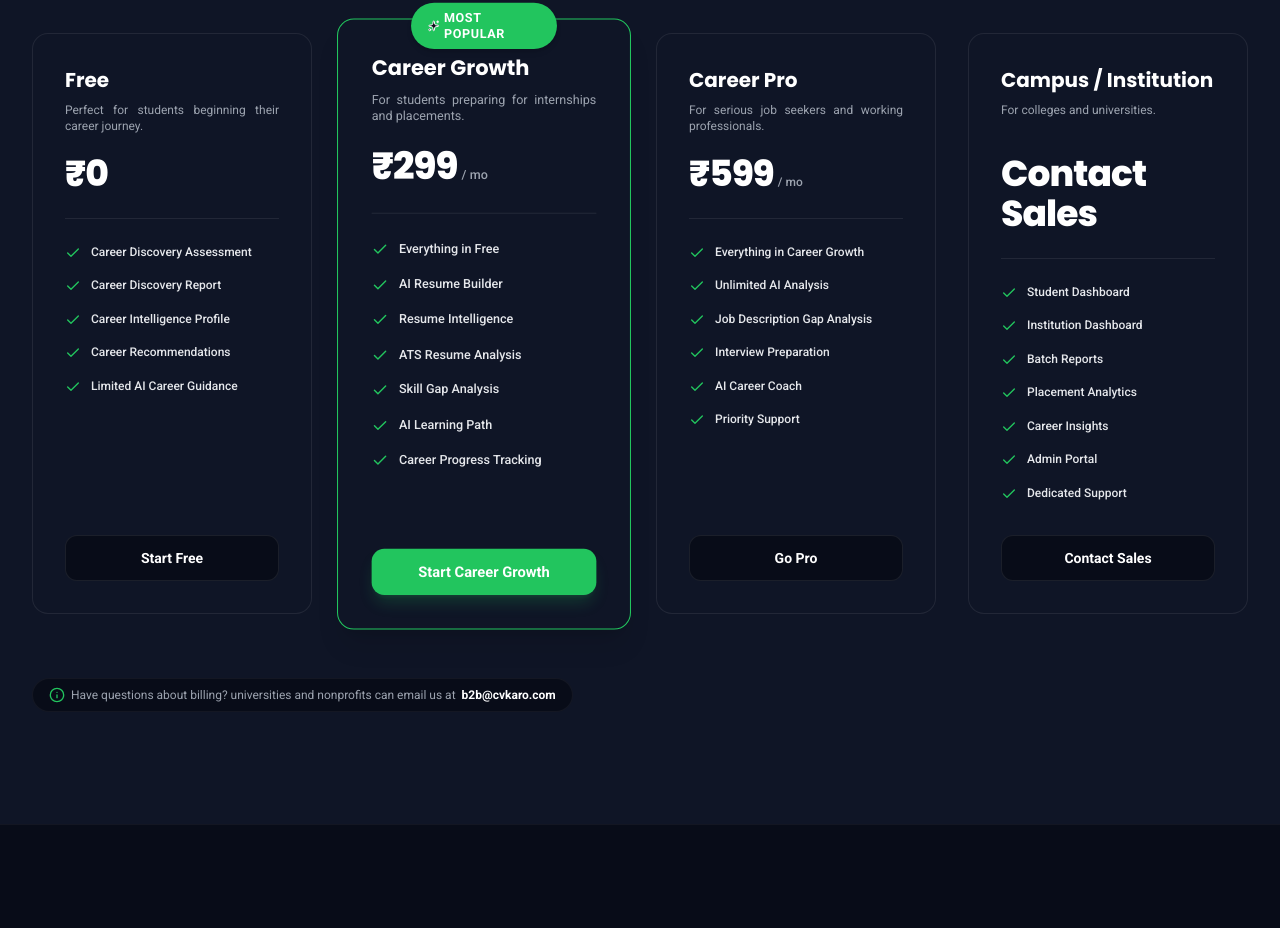
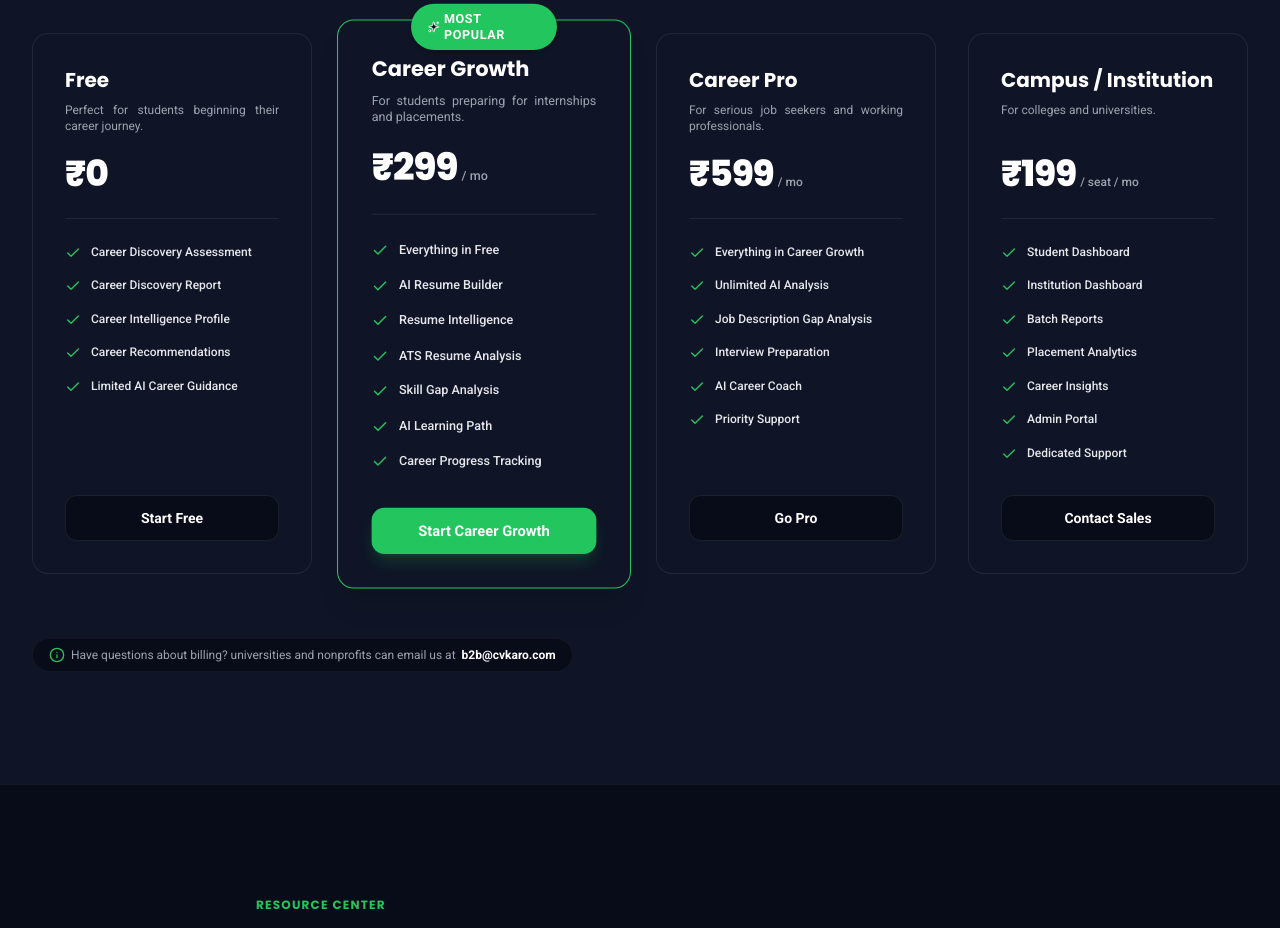
Before and after one commit to phanindra73/cvkaro-public, a React (Vite) app: page / in a window 1280 px wide. Shown: the part 8702-9630 px from the top of the page. Built offline with nearby package versions, Linux system fonts and the light colour scheme.

Commit message:
pricing section cganges commits

```diff
--- a/src/components/Pricing.tsx
+++ b/src/components/Pricing.tsx
@@ -31,9 +31,6 @@
   };
 
   const getPriceDisplay = (tier: PricingTier) => {
-    if (tier.id === "tier-campus") {
-      return { amount: "Contact Sales", period: "" };
-    }
     if (tier.priceMonthly === 0) return { amount: "₹0", period: "" };
     const price = isYearly ? tier.priceYearly : tier.priceMonthly;
     if (tier.id === "tier-campus") {
--- a/src/data.ts
+++ b/src/data.ts
@@ -152,8 +152,8 @@
   {
     id: "tier-campus",
     name: "Campus / Institution",
-    priceMonthly: -1,
-    priceYearly: -1,
+    priceMonthly: 199,
+    priceYearly: 149,
     description: "For colleges and universities.",
     features: [
       "Student Dashboard",
```
